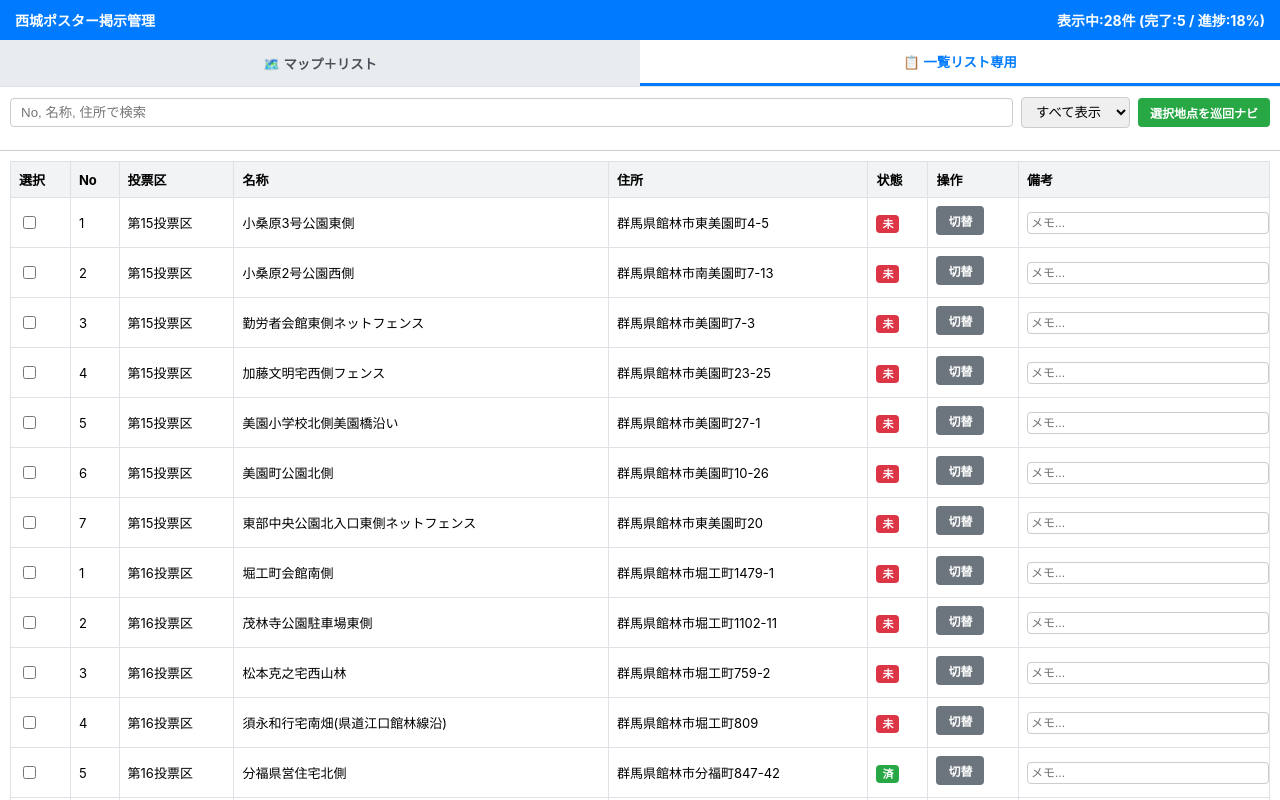
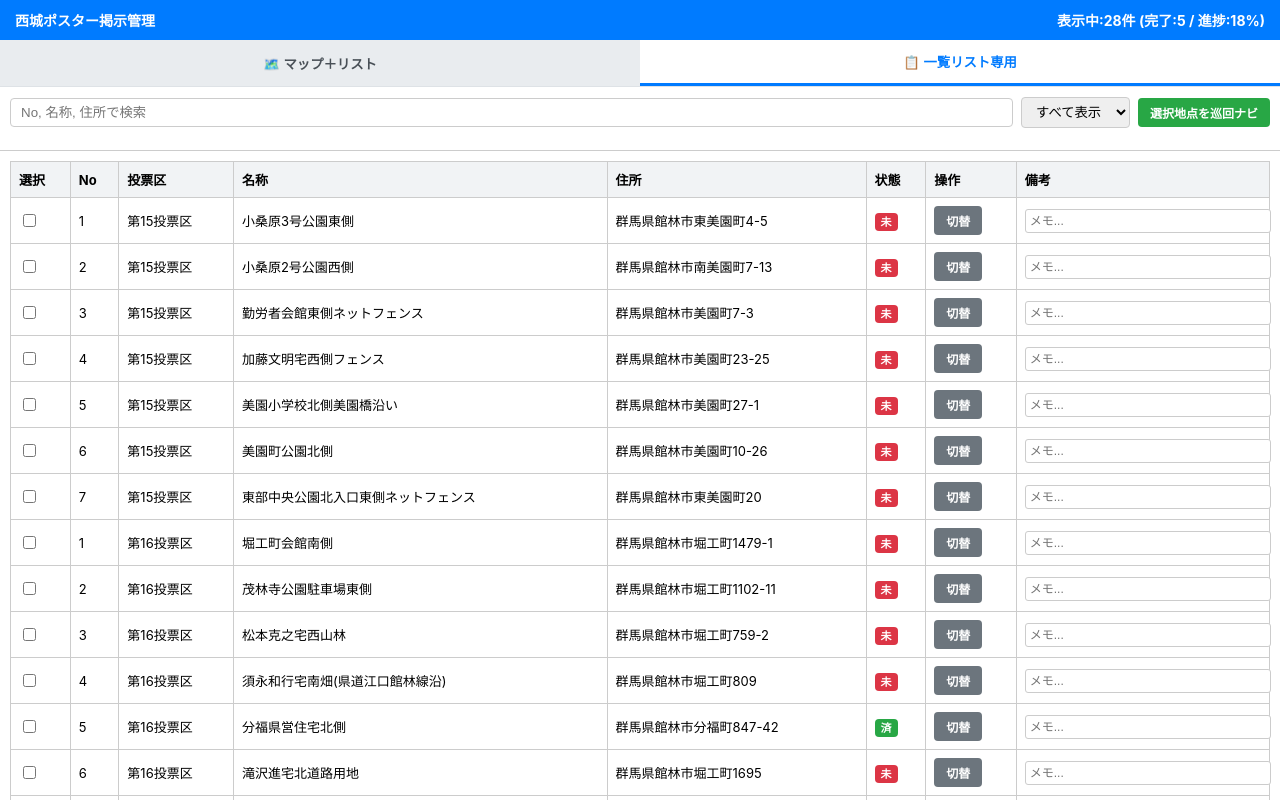
Before and after one commit to tatsuryu31/poster-app, a plain HTML site: page index.html in a window 1280 px wide. Both pictures are taken after a click on the button "📋 一覧リスト専用". Drawn offline with nearby package versions, Linux system fonts and the light colour scheme.

Commit message:
Fix pin styles and add borders with note input to table

```diff
--- a/app.js
+++ b/app.js
@@ -75,7 +75,7 @@ function renderUI() {
         const dNum = data.voteDistrict.match(/\d+/) ? data.voteDistrict.match(/\d+/)[0] : '';
         const label = `${dNum}-${data.posterNum}`;
 
-        // カスタムピン（赤/緑 & ラベル表示）の作成・更新
+        // 赤/緑カスタムピンの生成
         const customIcon = L.divIcon({
             className: `custom-icon ${data.status === '済' ? 'pin-done' : 'pin-un'}`,
             html: label,
@@ -125,10 +125,10 @@ function renderUI() {
                 <td>${data.address}</td>
                 <td><span class="status-badge ${data.status === '済' ? 'status-done' : 'status-un'}">${data.status}</span></td>
                 <td>
-                    <button class="btn btn-secondary" onclick="toggleStatus('${data.id}')" style="margin-bottom:4px;">切替</button>
+                    <button class="btn btn-secondary" onclick="toggleStatus('${data.id}')">切替</button>
                 </td>
                 <td>
-                    <input type="text" value="${data.note}" placeholder="メモ..." onchange="saveNote('${data.id}', this.value)" style="width:100%; min-width:100px; padding:3px; font-size:12px;">
+                    <input type="text" value="${data.note}" placeholder="メモ..." onchange="saveNote('${data.id}', this.value)" style="width:100%; min-width:120px; padding:4px; font-size:12px; border:1px solid #ccc; border-radius:3px;">
                 </td>
             `;
             tableBody.appendChild(tr);
--- a/index.html
+++ b/index.html
@@ -26,12 +26,17 @@
     .status-badge { padding: 2px 6px; border-radius: 4px; color: white; font-size: 11px; font-weight: bold; }
     .status-un { background: #dc3545; }
     .status-done { background: #28a745; }
+
+    /* ピンのカスタムスタイル（色分け＆ラベル） */
     .custom-icon { display: flex; align-items: center; justify-content: center; font-weight: bold; font-size: 11px; color: white; border-radius: 4px; border: 1px solid white; box-shadow: 0 1px 3px rgba(0,0,0,0.4); }
     .pin-un { background: #dc3545; }
     .pin-done { background: #28a745; }
+
+    /* 一覧表の格子状罫線スタイル */
     table { width: 100%; border-collapse: collapse; font-size: 13px; }
-    th, td { border: 1px solid #dee2e6; padding: 8px; text-align: left; }
+    th, td { border: 1px solid #ccc !important; padding: 8px; text-align: left; }
     th { background: #f1f3f5; position: sticky; top: 0; }
+
     .btn-nav, .leaflet-popup-content a.btn-nav {
       display: inline-block !important;
       padding: 6px 12px !important;
```
Lines whose indentation alone changed are shown as unchanged.
